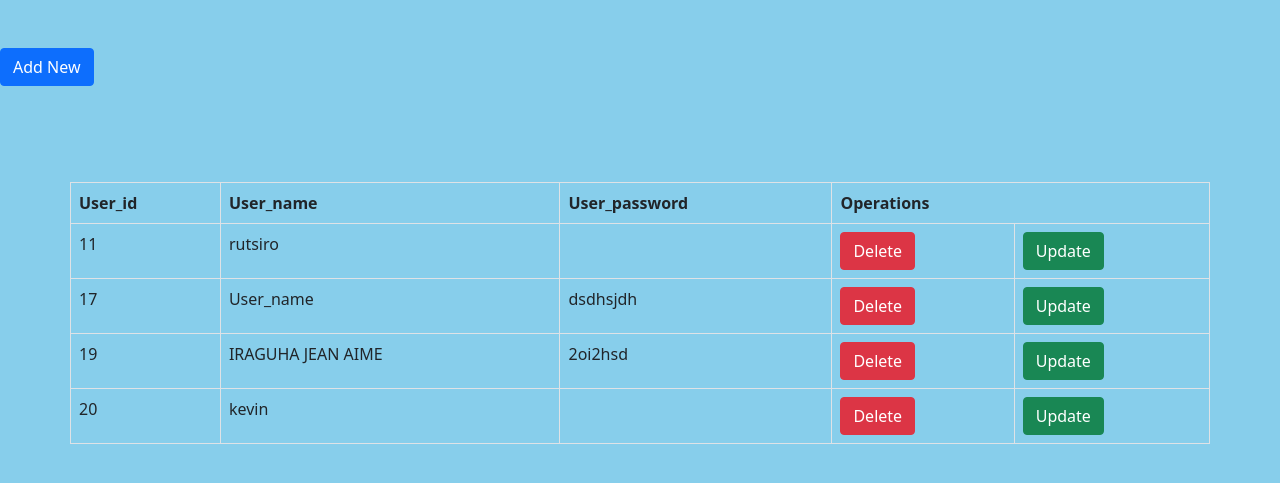
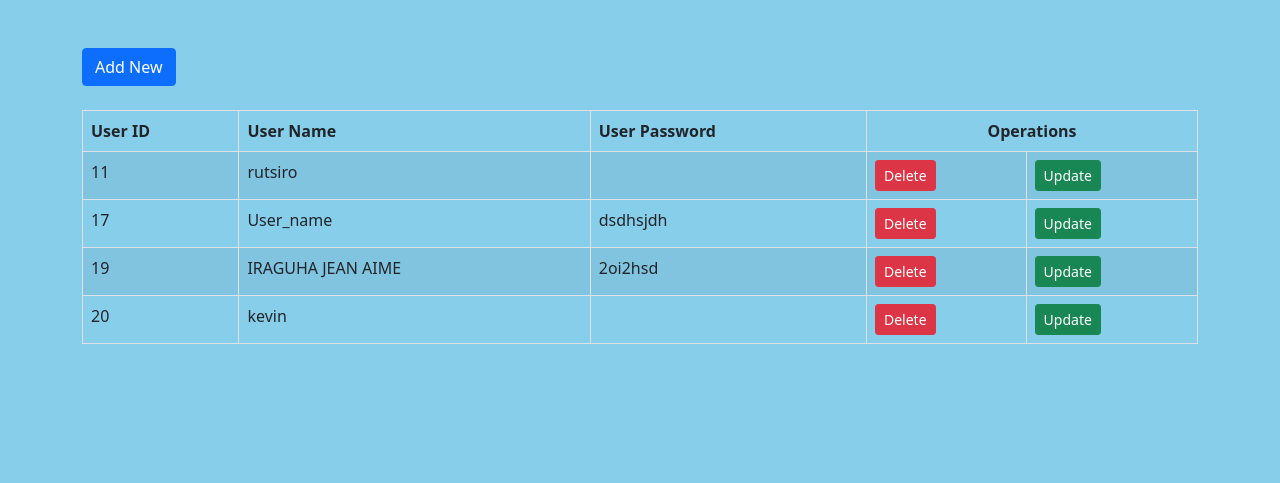
Before and after one commit to jeanaimeiraguha/SCHOOL_MANAGEMENT_SYSTEM, a PHP site: page /select.php in a window 1280 px wide. Shown: the top 483 px of the page. Run offline with PHP 8.4, Linux system fonts and the light colour scheme; data comes from the database, SQL or seed files in the repository.

Commit message:
initial commit

```diff
--- a/Users/select.php
+++ b/Users/select.php
@@ -1,36 +1,53 @@
 <!DOCTYPE html>
 <html lang="en">
 <head>
-<link rel="stylesheet" href="css/bootstrap.css">
     <meta charset="UTF-8">
     <meta name="viewport" content="width=device-width, initial-scale=1.0">
     <title>Document</title>
+    <!-- Link to Bootstrap CSS -->
+    <link rel="stylesheet" href="css/bootstrap.min.css">
+    <!-- Optional: Link to custom CSS file if needed -->
+    <link rel="stylesheet" href="css/custom.css">
 </head>
 <body style="background-color: skyblue;">
-<a href="insert.php" class="btn btn-primary my-5">Add New</a>
-    <table border="1 " class="table table-bordered table-stripped table-hover container my-5">
 
-    <tr>
-        <th>User_id</th>
-        <th>User_name</th>
-        <th>User_password</th>
-        <th colspan="2">Operations</th>
-    </tr>
-    <?php
-    include("conn.php");
-    $select=mysqli_query($conn, "SELECT * FROM users");
-    while($row=mysqli_fetch_array($select)){
-    ?>
-    <tr>
-        <td><?php echo $row['User_id']?></td>
-        <td><?php echo $row['User_name']?></td>
-        <td><?php echo $row['User_password']?></td>
-        <td><a href="delete.php?dlt=<?php echo $row['User_id']?>" class="btn btn-danger">Delete</a></td>
-        <td><a href="update.php?updt=<?php echo $row['User_id']?>" class="btn btn-success">Update</a></td>
-    </tr>
-    <?php
+    <div class="container my-5">
+        <!-- Button to add new item -->
+        <a href="insert.php" class="btn btn-primary mb-4">Add New</a>
 
-    }?>
-    </table>
+        <!-- Table with Bootstrap styling -->
+        <table class="table table-bordered table-striped table-hover">
+            <thead class="thead-dark">
+                <tr>
+                    <th>User ID</th>
+                    <th>User Name</th>
+                    <th>User Password</th>
+                    <th colspan="2" class="text-center">Operations</th>
+                </tr>
+            </thead>
+            <tbody>
+                <?php
+                include("conn.php");
+                $select = mysqli_query($conn, "SELECT * FROM users");
+                while ($row = mysqli_fetch_array($select)) {
+                ?>
+                <tr>
+                    <td><?php echo htmlspecialchars($row['User_id']); ?></td>
+                    <td><?php echo htmlspecialchars($row['User_name']); ?></td>
+                    <td><?php echo htmlspecialchars($row['User_password']); ?></td>
+                    <td><a href="delete.php?dlt=<?php echo urlencode($row['User_id']); ?>" class="btn btn-danger btn-sm">Delete</a></td>
+                    <td><a href="update.php?updt=<?php echo urlencode($row['User_id']); ?>" class="btn btn-success btn-sm">Update</a></td>
+                </tr>
+                <?php
+                }
+                ?>
+            </tbody>
+        </table>
+    </div>
+
+    <!-- Optionally, include Bootstrap JS and dependencies if needed -->
+    <script src="https://code.jquery.com/jquery-3.6.0.min.js"></script>
+    <script src="https://cdn.jsdelivr.net/npm/@popperjs/core@2.11.6/dist/umd/popper.min.js"></script>
+    <script src="https://stackpath.bootstrapcdn.com/bootstrap/5.2.0/js/bootstrap.min.js"></script>
 </body>
 </html>
```
